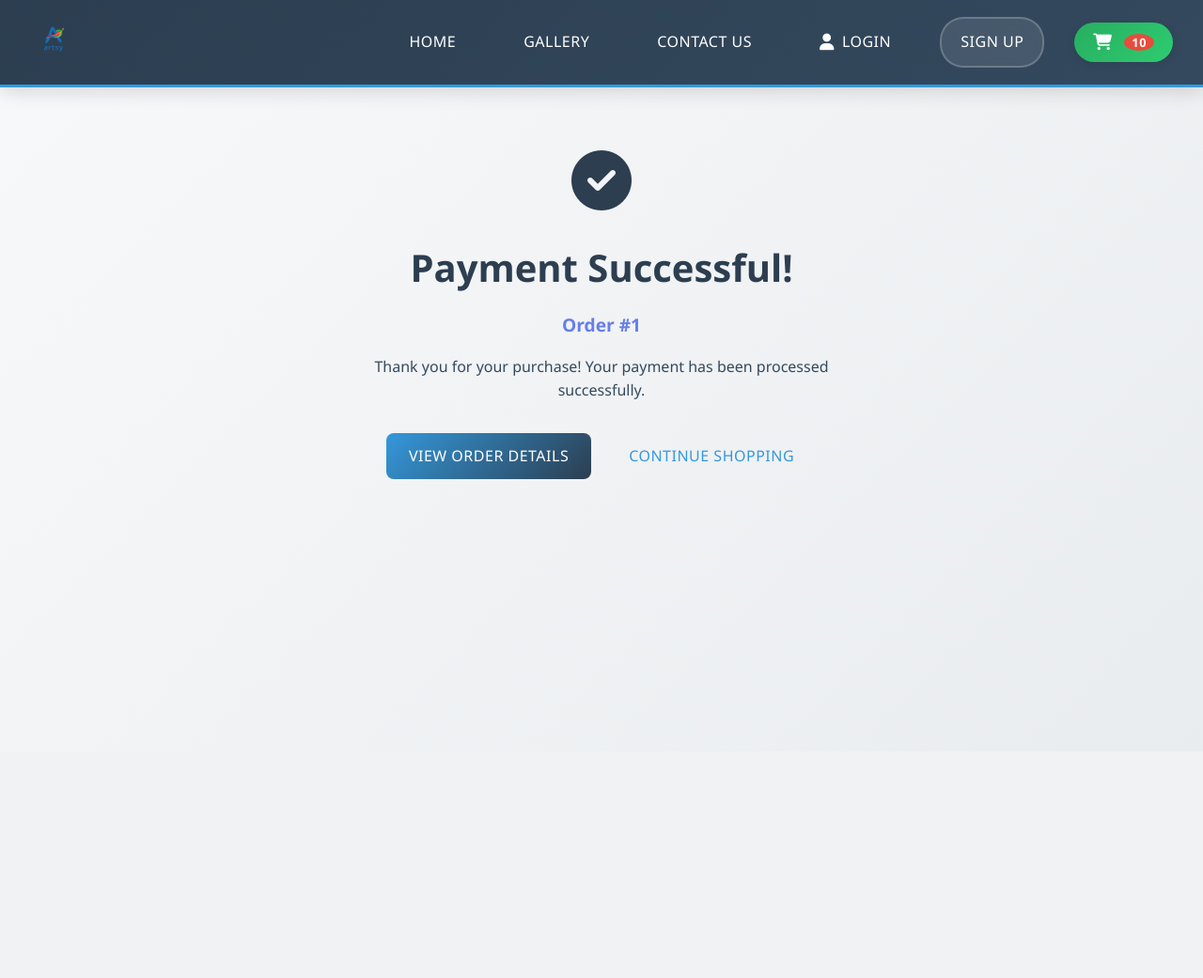
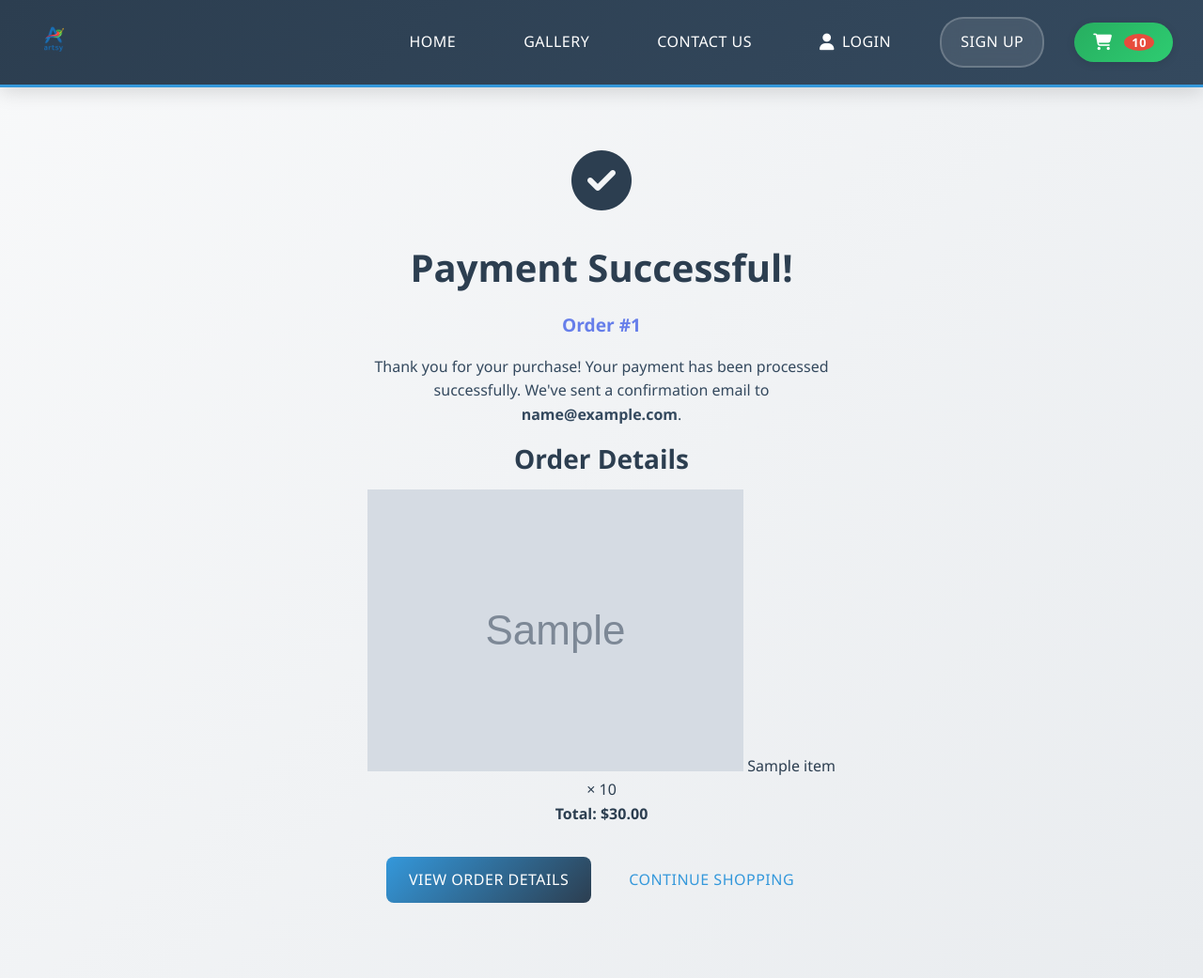
Before and after one commit to renad03-20/e-commerce-website, a Django app: template orders/templates/orders/payment/completed.html in a window 1280 px wide. Shown: the whole page at 94% size. Before the commit the page ends 510 px from the top, so only its background shows below. Run offline with Django 5.2, Linux system fonts and the light colour scheme; the template is opened without the code that fills it: most values are stand-ins (such as "Sample title", 1, 10 or a date in 2020); grey boxes marked "Sample" are stand-in pictures; some libraries are stand-ins or nearby versions; some web fonts are replaced.

Commit message:
Add order details preview section to order page

```diff
--- a/orders/templates/orders/payment/completed.html
+++ b/orders/templates/orders/payment/completed.html
@@ -15,13 +15,27 @@
                 <i class="fa-solid fa-check-circle"></i>
             </div>
             <h1>Payment Successful!</h1>
-            <p class="order-number">Order #{{ order.id }}</p>
+            <p class="order-number">Order #{{ order.order_number }}</p>
             <p class="success-message">
                 Thank you for your purchase! Your payment has been processed successfully.
+                We've sent a confirmation email to <strong>{{ order.email }}</strong>.
             </p>
 
+            <div class="order-preview">
+                <h3>Order Details</h3>
+                {% for item in order.items.all %}
+                <div class="order-item-preview">
+                    <img src="{{ item.artwork.image.url }}" alt="{{ item.artwork_title }}">
+                    <span>{{ item.artwork_title }} × {{ item.quantity }}</span>
+                </div>
+                {% endfor %}
+                <div class="order-total-preview">
+                    <strong>Total: ${{ order.get_total_cost|add:10|add:order.get_total_cost|floatformat:2 }}</strong>
+                </div>
+            </div>
+
             <div class="success-actions">
-                <a href="{% url 'orders:order_detail' order.id %}" class="btn btn-primary">View Order Details</a>
+                <a href="{% url 'order_detail' order.order_number %}" class="btn btn-primary">View Order Details</a>
                 <a href="{% url 'artwork_list' %}" class="btn btn-secondary">Continue Shopping</a>
             </div>
         </div>
```
